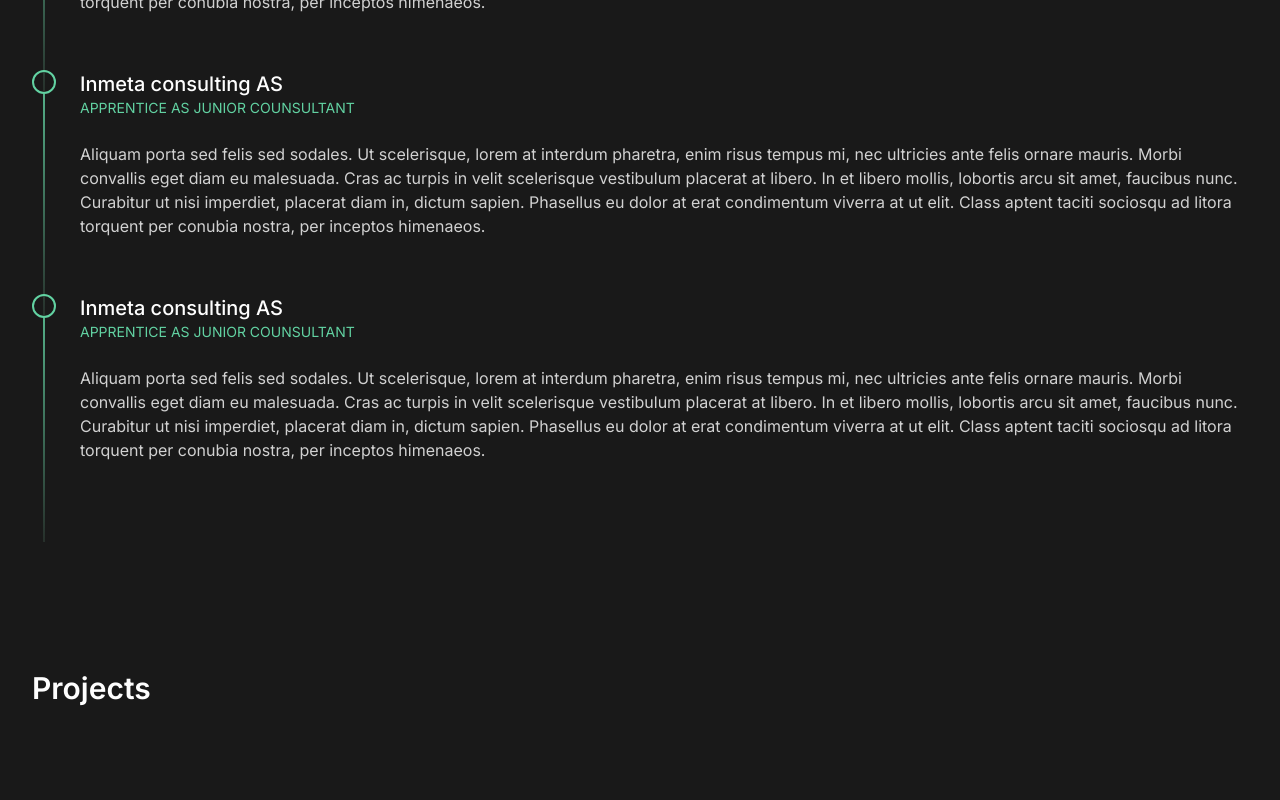
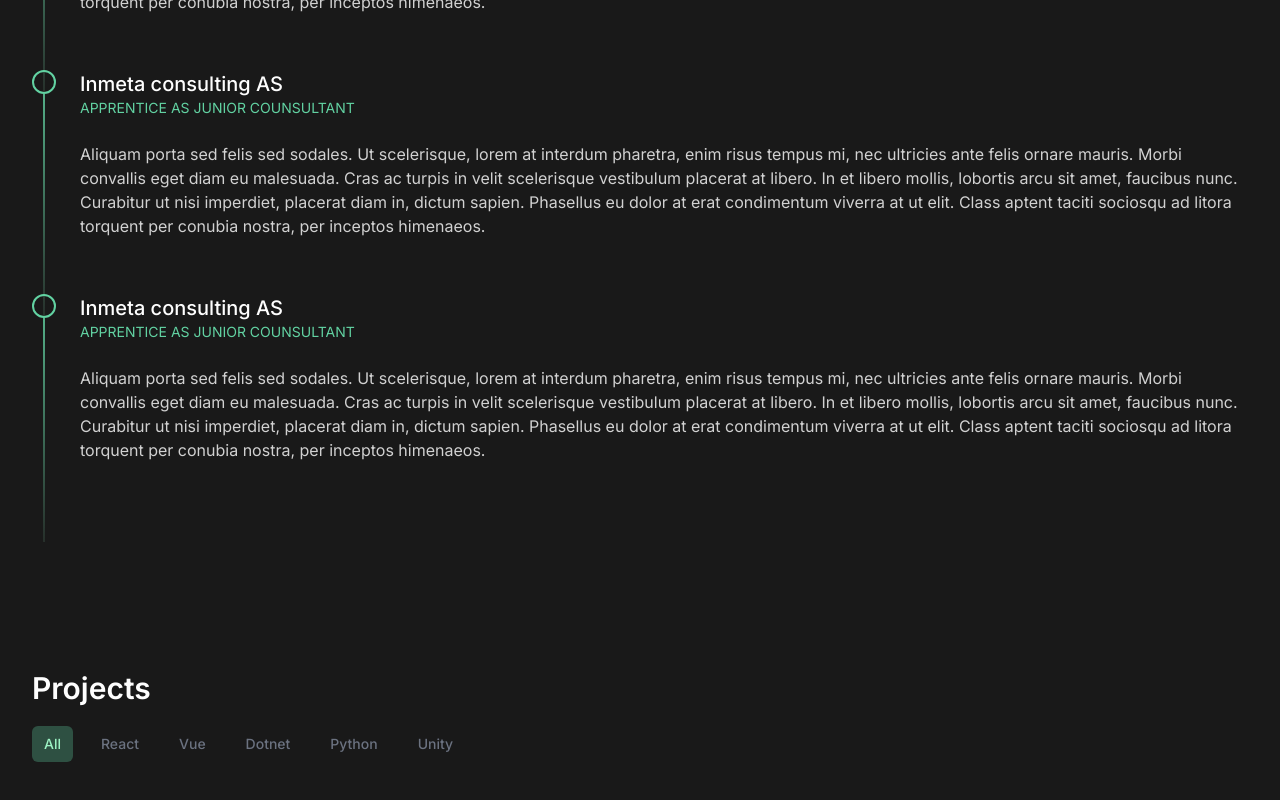
Before and after one commit to NotLimey/my-portfolio, a Next.js app: page / in a window 1280 px wide. Shown: the part 1756-2556 px from the top of the page. Built offline with nearby package versions, Linux system fonts and the light colour scheme.

Commit message:
Tabs for projects

```diff
--- a/common/components/sections/ProjectsSection.tsx
+++ b/common/components/sections/ProjectsSection.tsx
@@ -1,11 +1,73 @@
+import { useState } from 'react';
+import { classNames } from '../../scripts/tailwind';
 import Container from '../layout/Container';
 
+type TabType = {
+    name: string;
+};
+
+const tabs: TabType[] = [
+    { name: 'All' },
+    { name: 'React' },
+    { name: 'Vue' },
+    { name: 'Dotnet' },
+    { name: 'Python' },
+    { name: 'Unity' },
+];
+
 const ProjectsSection = () => {
+    const [activeTab, setActiveTab] = useState(0);
+
     return (
         <Container className="pt-8 pb-24">
             <h2 className="text-xl sm:text-2xl md:text-3xl font-semibold">
                 Projects
             </h2>
+            <div>
+                <div className="sm:hidden">
+                    <label htmlFor="tabs" className="sr-only">
+                        Select a tab
+                    </label>
+                    {/* Use an "onChange" listener to redirect the user to the selected tab URL. */}
+                    <select
+                        id="tabs"
+                        name="tabs"
+                        className="block w-full focus:ring-secondary-normal focus:border-secondary-normal border-gray-300 rounded-md"
+                        defaultValue={
+                            tabs.find((_, i) => i === activeTab)?.name ??
+                            tabs[0].name
+                        }
+                    >
+                        {tabs.map((tab) => (
+                            <option key={tab.name}>{tab.name}</option>
+                        ))}
+                    </select>
+                </div>
+                <div className="hidden sm:block mt-5">
+                    <nav
+                        className="flex gap-x-4 flex-wrap gap-y-4 justify-start"
+                        aria-label="Tabs"
+                    >
+                        {tabs.map((tab, idx) => (
+                            <button
+                                key={tab.name}
+                                onClick={() => setActiveTab(idx)}
+                                className={classNames(
+                                    idx === activeTab
+                                        ? 'bg-secondary-normal/30 text-secondary-light'
+                                        : 'text-gray-500 hover:text-gray-700',
+                                    'px-3 py-2 font-medium text-sm rounded-md'
+                                )}
+                                aria-current={
+                                    idx === activeTab ? 'page' : undefined
+                                }
+                            >
+                                {tab.name}
+                            </button>
+                        ))}
+                    </nav>
+                </div>
+            </div>
         </Container>
     );
 };
```
